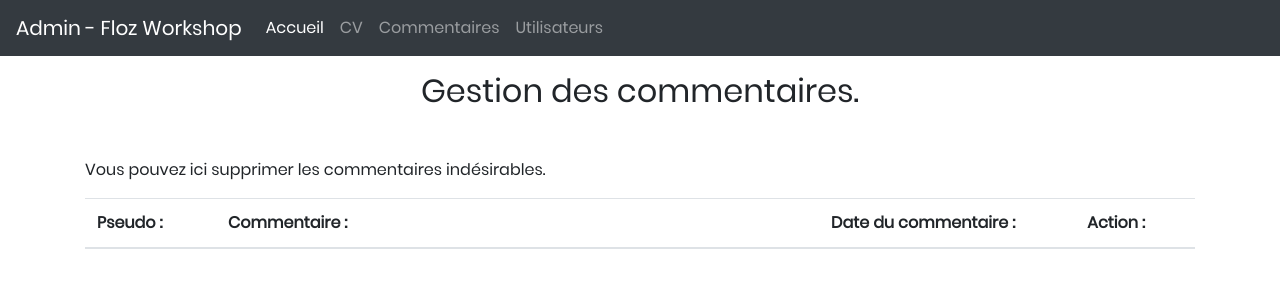
After one commit to Floz42/Portfolio, a Symfony app: template templates/admin/comments/admin_comments.html.twig in a window 1280 px wide. The commit adds this page. Shown: the top 300 px of the page. Run offline with Twig, Linux system fonts and the light colour scheme; the template is opened without the code that fills it, so the values that code supplies are empty; some libraries are stand-ins or nearby versions.

```diff
--- a/public/css/styles.css
+++ b/public/css/styles.css
@@ -499,3 +499,9 @@ form label {
     color: black;
     font-size: 1.4vw;
 }
+
+/************** ADMIN COMMENTS **************/
+
+#admin_comments {
+    margin-top: 2vw;
+}
--- a/templates/admin/base.html.twig
+++ b/templates/admin/base.html.twig
@@ -6,7 +6,6 @@
         <link rel="stylesheet" href="{{ asset('css/styles.css') }}">
         <link rel="stylesheet" href="{{ asset('css/breakpoints.css') }}">
         <link rel="stylesheet" href="https://cdnjs.cloudflare.com/ajax/libs/font-awesome/5.11.2/css/all.min.css">
-        <link rel="shortcut icon" href="" />
         <link rel="stylesheet" href="https://maxcdn.bootstrapcdn.com/bootstrap/4.0.0/css/bootstrap.min.css" integrity="sha384-Gn5384xqQ1aoWXA+058RXPxPg6fy4IWvTNh0E263XmFcJlSAwiGgFAW/dAiS6JXm" crossorigin="anonymous">
         <title>{% block title %} Espace administration !{% endblock %}</title>
     </head>
@@ -26,7 +25,7 @@
                       <a class="nav-link" href="#">CV</a>
                     </li>
                     <li class="nav-item">
-                        <a class="nav-link" href="#">Commentaires</a>
+                        <a class="nav-link" href="{{ path('admin_comments') }}">Commentaires</a>
                     </li>
                     <li class="nav-item">
                         <a class="nav-link" href="#">Utilisateurs</a>
--- /dev/null
+++ b/templates/admin/comments/admin_comments.html.twig
@@ -0,0 +1,38 @@
+{% extends '/admin/base.html.twig' %}
+{% block body %}
+<div class="container-fluid">
+    <h2 class="text-center mt-3 mb-5">Gestion des commentaires.</h2>
+    {% for message in app.flashes('success') %}
+        <div class="alert alert-success col-5 text-center m-auto">{{ message }}</div>
+    {% endfor %}
+    <div class="container" id="admin_comments" class="col-10">
+        <p>Vous pouvez ici supprimer les commentaires indésirables.</p>
+        <table class="table table-striped">
+            <thead>
+                <tr>
+                    <th>Pseudo : </th>
+                    <th style="width: 50%">Commentaire : </th>
+                    <th class="text-center">Date du commentaire : </th>
+                    <th>Action :</th>
+                </tr>
+            </thead>
+            <tbody>
+                {% for comment in comments %}
+                    <tr>
+                        <th>{{ comment.users.username }}</th>
+                        <th>{{ comment.comment }}</th>
+                        <th class="text-center">{{ comment.date_comment|date('d/m/Y') }}</th>
+                        <th>
+                            <form action="{{ path('delete_comment', {'id': comment.id}) }}" method="post" onsubmit="return confirm('Voulez-vous vraiment supprimer ce commentaire ?')">
+                                <input type="hidden" name="_method" value="SUP">
+                                <input type="hidden" name="_token" value="{{ csrf_token('SUP' ~ comment.id )}}">
+                                <input type="submit" class="btn btn-danger" value="Supprimer">
+                            </form>
+                        </th>
+                    </tr>
+                {% endfor %}
+            </tbody>
+        </table>
+    </div>
+</div>
+{% endblock %}
--- a/templates/main/submit.html.twig
+++ b/templates/main/submit.html.twig
@@ -2,7 +2,7 @@
     {% if error %}
         <div class="alert alert-danger">Le pseudo et/ou le mot de passe ne sont pas bons.</div>
     {% endif %}
-    <form method="post">
+    <form>
         <div class="form-group">
             <label for="username" class="required">Pseudo :</label>
             <input type="text" id="submit_usename" name="_username" required="required" class="form-control">
```
Also changed, not shown: public/js/Ajax.js (+24 -22 lines), src/Controller/AdminController.php (+31 -1 lines), src/Controller/MainController.php (+22 -21 lines).
